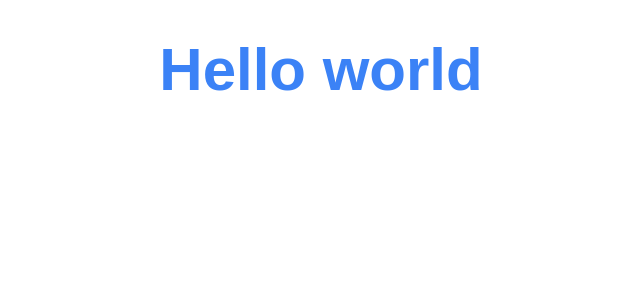
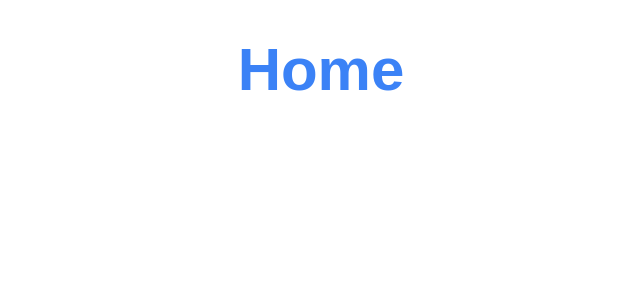
Before and after one commit to daneelez/news-aggregator, a React (Vite) app: page / in a window 1280 px wide. Shown: the top 300 px of the page, without its empty margins (319-959 px from the left). Built offline with nearby package versions, Linux system fonts and the light colour scheme; a web font is replaced by a local one.

Commit message:
feat(core): create routing

```diff
--- a/package.json
+++ b/package.json
@@ -12,7 +12,8 @@
   "dependencies": {
     "@tailwindcss/vite": "^4.1.10",
     "react": "^19.1.0",
-    "react-dom": "^19.1.0"
+    "react-dom": "^19.1.0",
+    "react-router-dom": "^7.6.2"
   },
   "devDependencies": {
     "@eslint/js": "^9.25.0",
--- a/src/App.tsx
+++ b/src/App.tsx
@@ -1,8 +1,17 @@
+import {BrowserRouter, Routes, Route} from 'react-router-dom'
+import Home from "./components/pages/Home.tsx";
+
 const App = () => {
     return (
-        <div>
-            <h1 className='p-10 text-6xl font-bold text-center text-primary-500'>Hello world</h1>
-        </div>
+        <BrowserRouter>
+            <Routes>
+                <Route path="/" element={<Home/>}/>
+                {/*<Route path="/news" element={<News/>}/>*/}
+                {/*<Route path="/settings" element={<Settings/>}/>*/}
+                {/* 404 fallback */}
+                <Route path="*" element={<div>Страница не найдена</div>}/>
+            </Routes>
+        </BrowserRouter>
     )
 }
 
--- /dev/null
+++ b/src/components/pages/Home.tsx
@@ -0,0 +1,9 @@
+const Home = () => {
+    return (
+        <div>
+            <h1 className='p-10 text-6xl font-bold text-center text-primary-500'>Home</h1>
+        </div>
+    );
+}
+
+export default Home;
--- a/vite.config.ts
+++ b/vite.config.ts
@@ -74,4 +74,8 @@ export default defineConfig({
             }
         }),
     ],
+    server: {
+        host: true,
+        port: 5173,
+    },
 })
```
Also changed, not shown: 1 other file (tests, documents, lock files or other folders).
